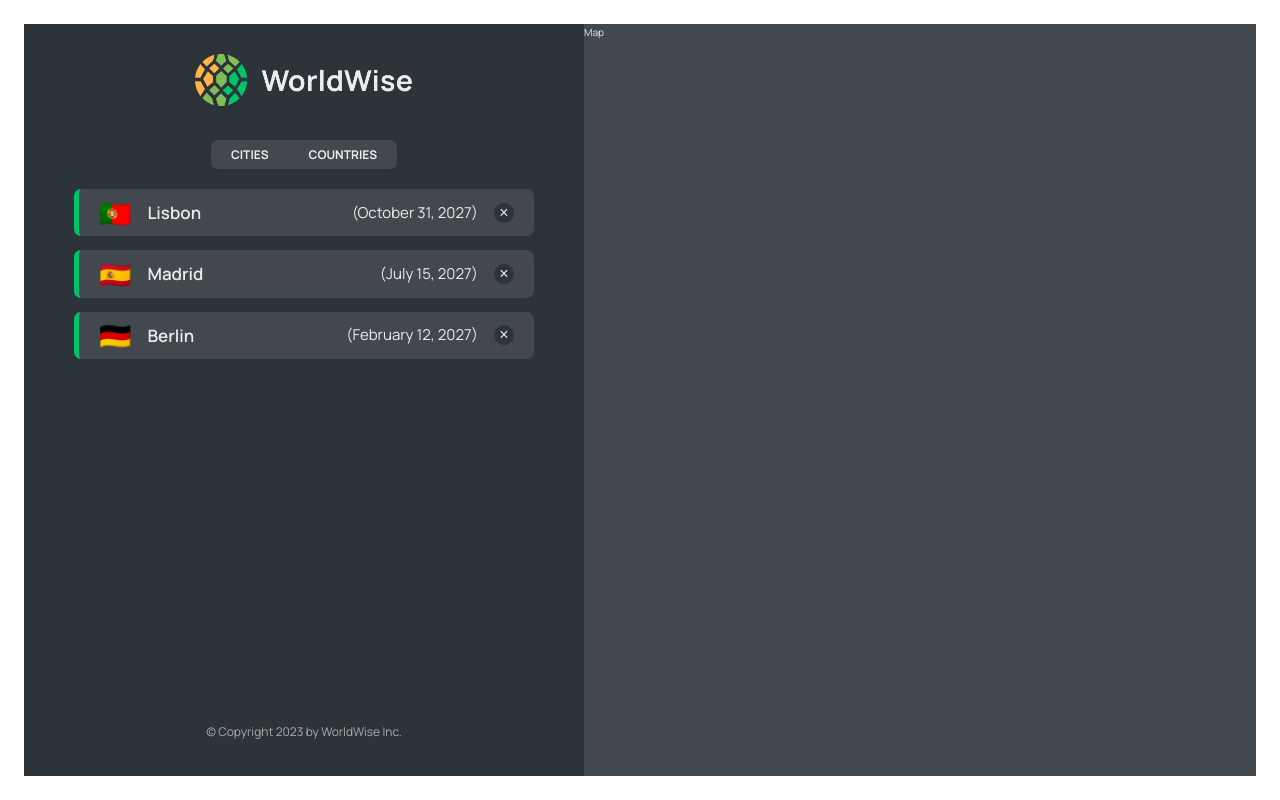
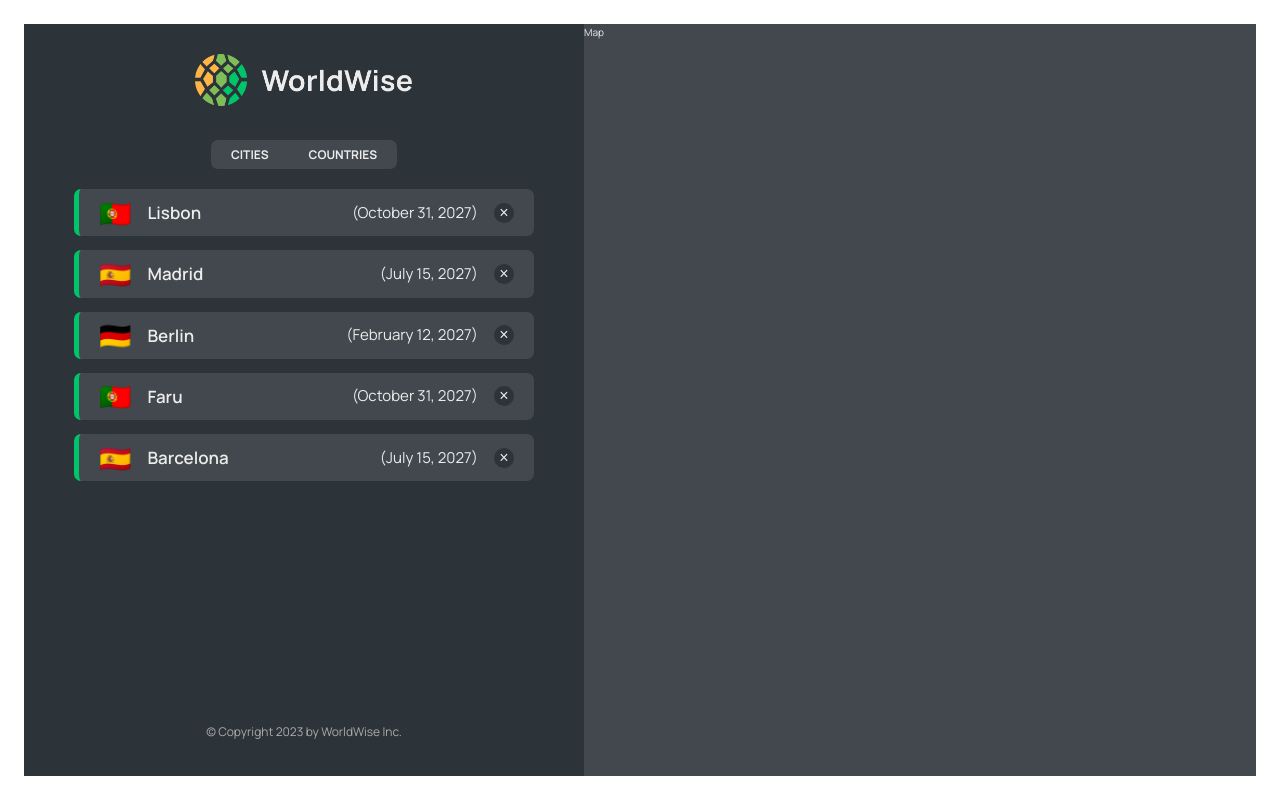
Before and after one commit to md-anas-sabah/worldwise, a React (Create React App) app: page /app in a window 1280 px wide. Built offline with nearby package versions, Linux system fonts and the light colour scheme; data requests are answered from the project's data file.

Commit message:
update: initialize countryList component

```diff
--- a/data/cities.json
+++ b/data/cities.json
@@ -35,6 +35,30 @@
         "lng": 13.376933665713324
       },
       "id": 98443197
+    },
+    {
+      "cityName": "Faru",
+      "country": "Portugal",
+      "emoji": "🇵🇹",
+      "date": "2027-10-31T15:59:59.138Z",
+      "notes": "My favorite city so far!",
+      "position": {
+        "lat": 38.727881642324164,
+        "lng": -9.140900099907554
+      },
+      "id": 739303852
+    },
+    {
+      "cityName": "Barcelona",
+      "country": "Spain",
+      "emoji": "🇪🇸",
+      "date": "2027-07-15T08:22:53.976Z",
+      "notes": "",
+      "position": {
+        "lat": 40.46635901755316,
+        "lng": -3.7133789062500004
+      },
+      "id": 178067512
     }
   ]
 }
--- a/src/App.js
+++ b/src/App.js
@@ -1,4 +1,6 @@
+import { useEffect, useState } from "react";
 import { BrowserRouter, Route, Routes } from "react-router-dom";
+
 import Pricing from "./pages/Pricing";
 import Homepage from "./pages/Homepage";
 import Product from "./pages/Product";
@@ -6,7 +8,8 @@ import PageNotFound from "./pages/PageNotFound";
 import AppLayout from "./pages/AppLayout";
 import Login from "./pages/Login";
 import CityList from "./components/CityList";
-import { useEffect, useState } from "react";
+
+import CountriesList from "./components/CountriesList";
 
 const BASE_URL = "http://localhost:9000";
 
@@ -47,7 +50,10 @@ function App() {
             path="cities"
             element={<CityList cities={cities} isLoading={isLoading} />}
           />
-          <Route path="countries" element={<p>Countries Coming Soon</p>} />
+          <Route
+            path="countries"
+            element={<CountriesList cities={cities} isLoading={isLoading} />}
+          />
           <Route path="form" element={<p>Coming Soon</p>} />
         </Route>
         <Route path="*" element={<PageNotFound />} />
--- /dev/null
+++ b/src/components/CountriesList.jsx
@@ -0,0 +1,23 @@
+import CityItem from "./CityItem";
+import styles from "./CountryList.module.css";
+import Spinner from "./Spinner";
+import Message from "./Message";
+
+function CountriesList({ cities, isLoading }) {
+  if (isLoading) <Spinner />;
+
+  if (!cities.length)
+    return (
+      <Message message="Add your Country by clicking on your city on the map" />
+    );
+
+  return (
+    <ul className={styles.countryList}>
+      {cities.map((city) => (
+        <CityItem city={city} key={city.id} />
+      ))}
+    </ul>
+  );
+}
+
+export default CountriesList;
```
